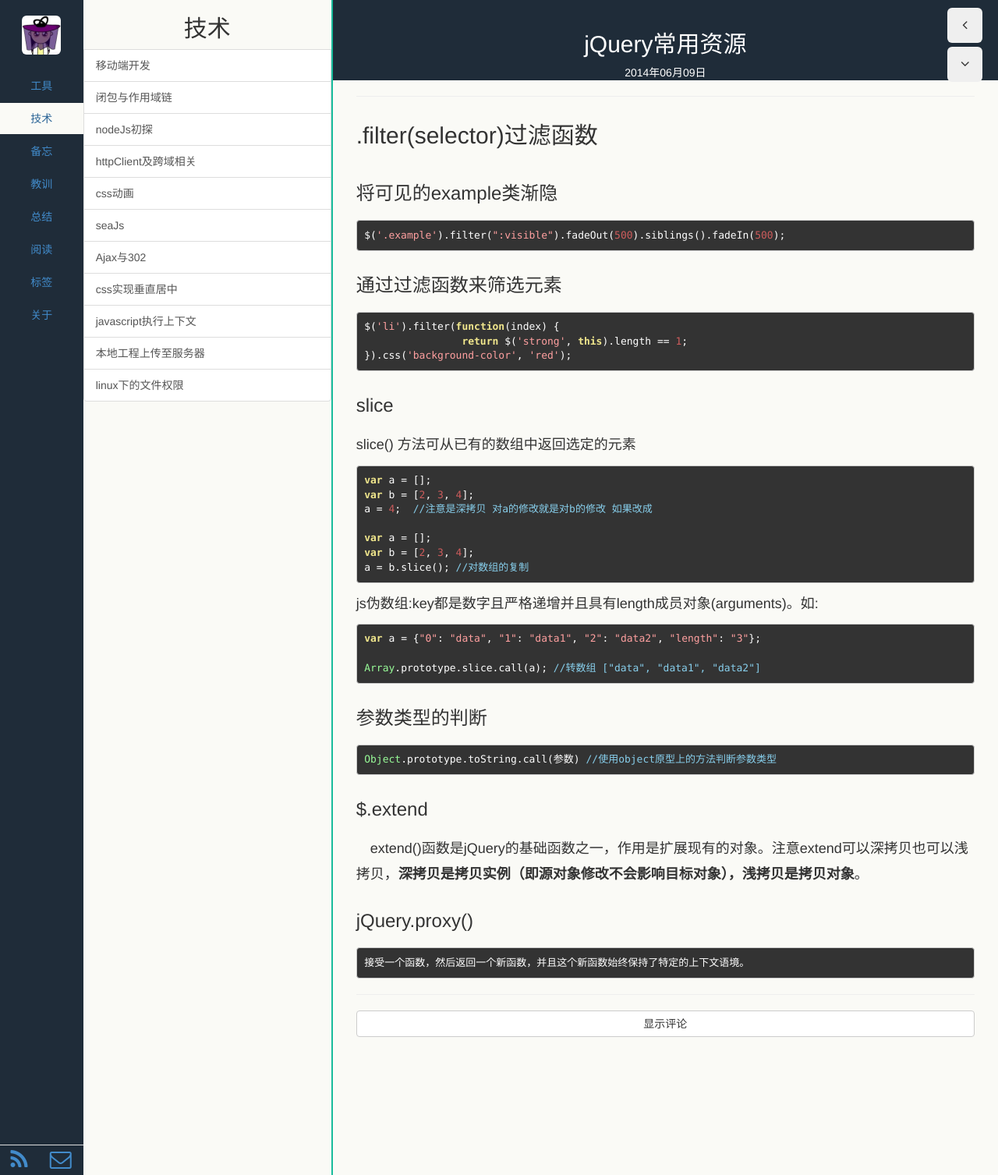
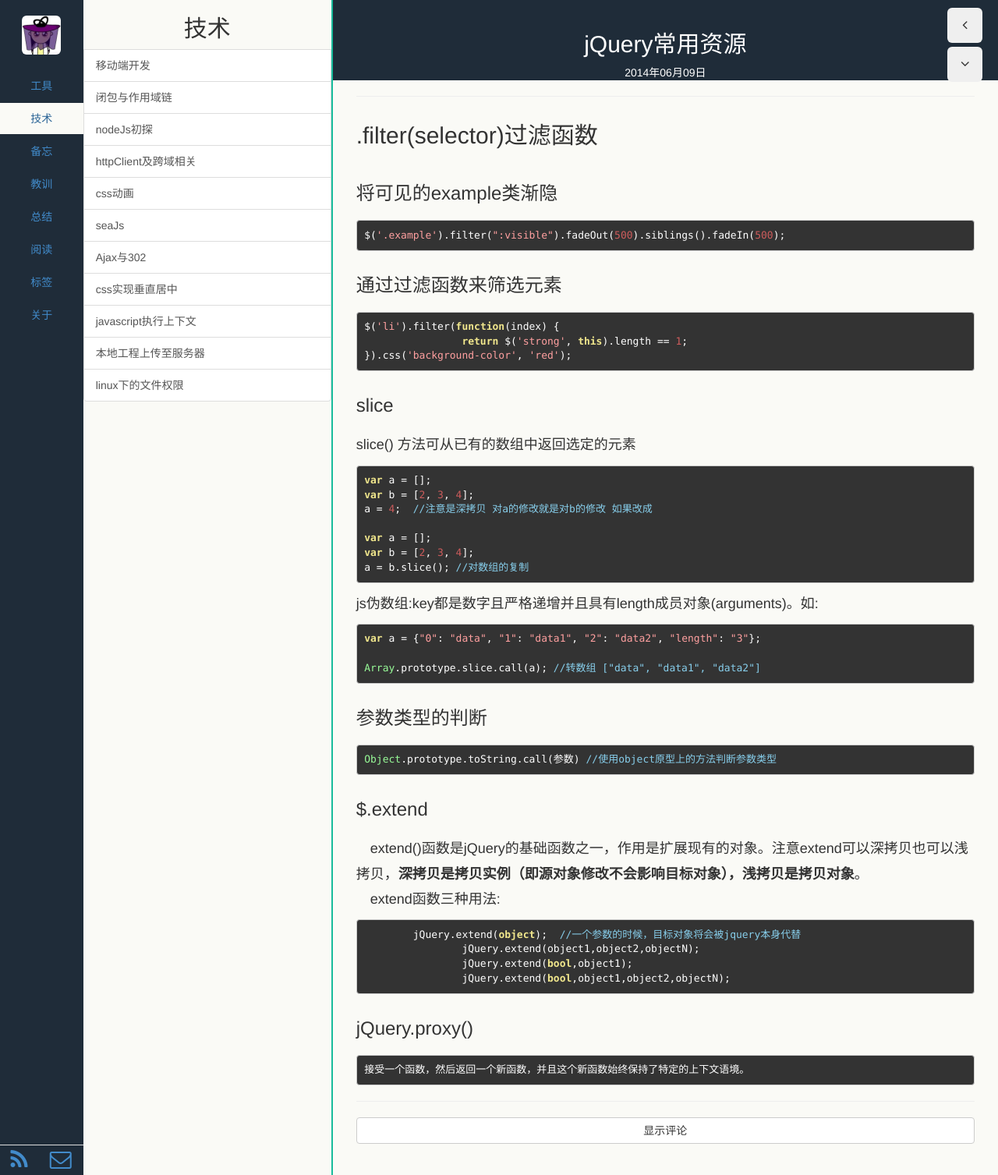
Before and after one commit to echoZQ/echo-blog, a Jekyll site: the page built from _posts/2014-06-09-jquery-source.md, in a window 1280 px wide. Shown: the whole page at 78% size. Built offline with Jekyll 4.4.1, drawn with Linux system fonts in a browser that asks for light colours; Markdown is read by kramdown in place of the engine named in the settings.

```diff
--- a/_posts/2014-06-09-jquery-source.md
+++ b/_posts/2014-06-09-jquery-source.md
@@ -40,6 +40,13 @@ js伪数组:key都是数字且严格递增并且具有length成员对象(argumen
 ### $.extend
 
 　extend()函数是jQuery的基础函数之一，作用是扩展现有的对象。注意extend可以深拷贝也可以浅拷贝，**深拷贝是拷贝实例（即源对象修改不会影响目标对象），浅拷贝是拷贝对象**。
+　extend函数三种用法:
+
+		jQuery.extend(object);  //一个参数的时候，目标对象将会被jquery本身代替
+  		jQuery.extend(object1,object2,objectN);
+  		jQuery.extend(bool,object1);
+  		jQuery.extend(bool,object1,object2,objectN);
+
 
 ### jQuery.proxy()
 
```
Also changed, not shown: _posts/2014-05-31-blog-with-jekyll.md (+2 -0 lines), _posts/2014-06-04-mac.md (+3 -0 lines).
